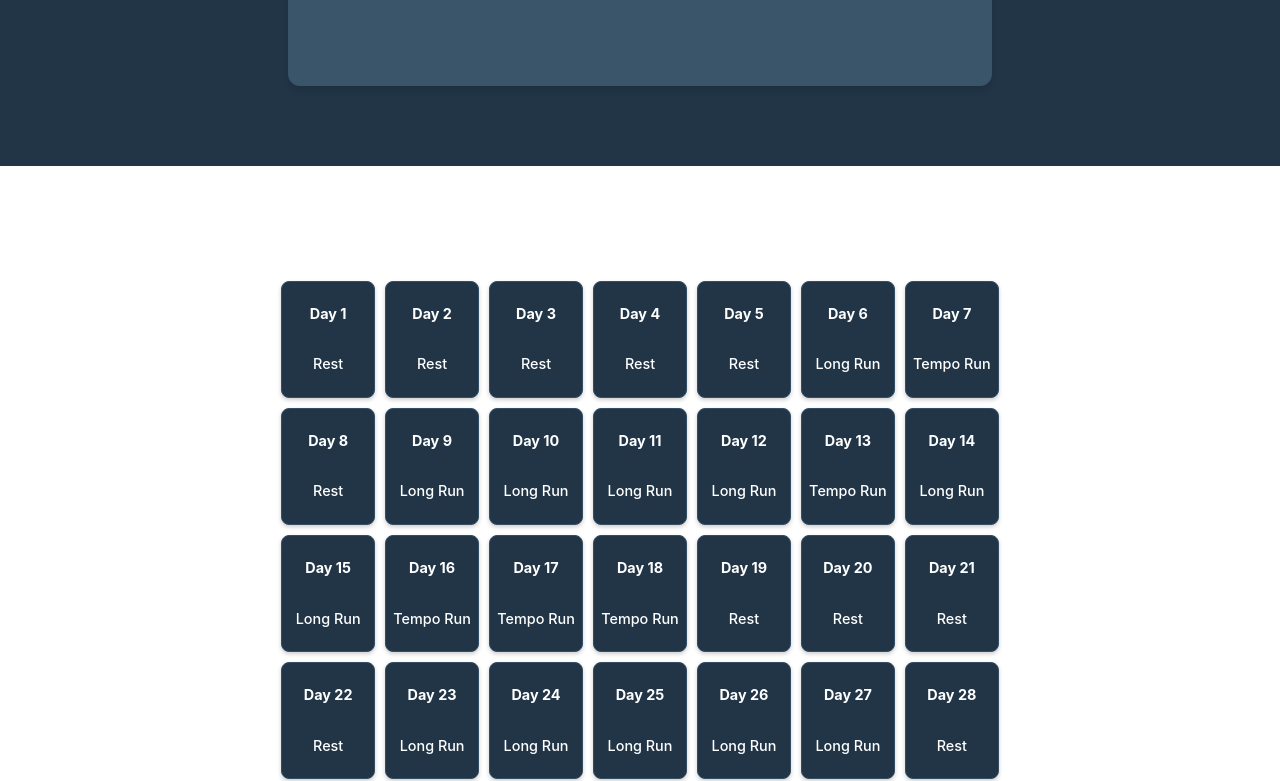
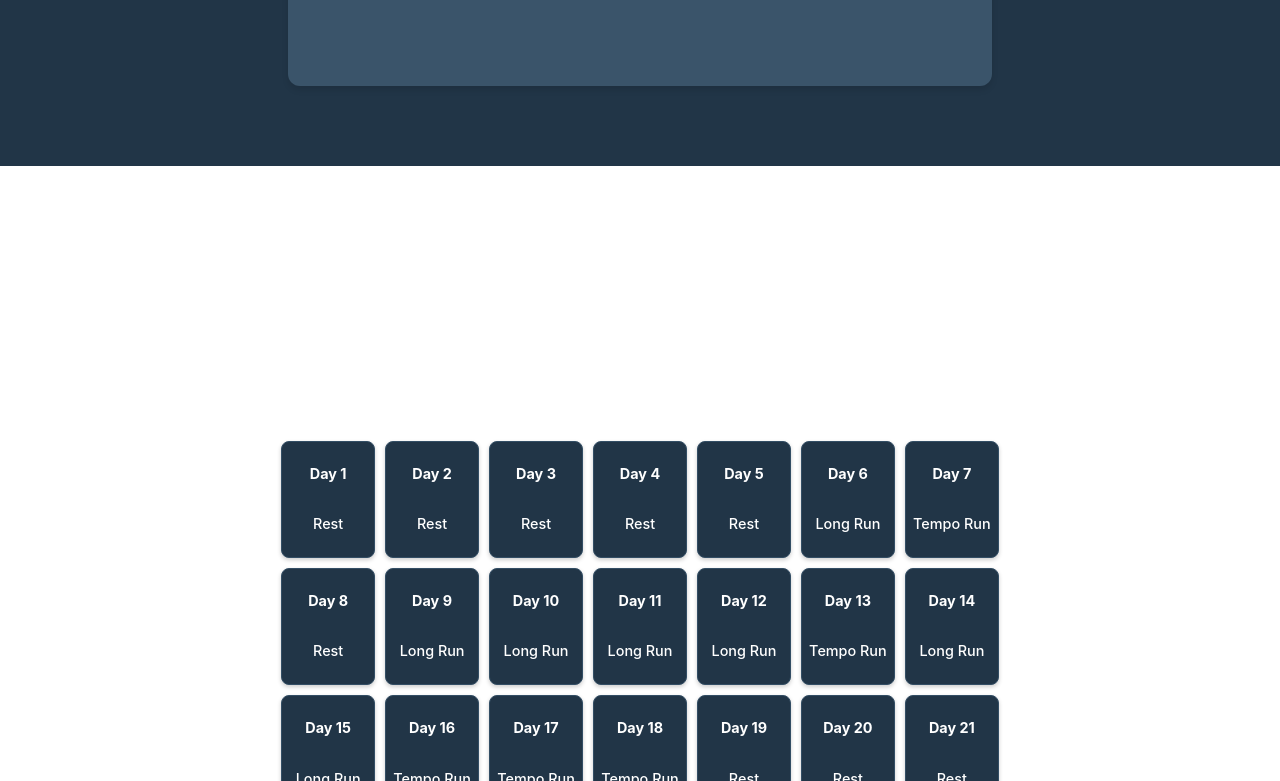
Before and after one commit to tulloch022/marathoner, a React (Vite) app: page / in a window 1280 px wide. Shown: the part 1474-2255 px from the top of the page. Built offline with nearby package versions, Linux system fonts and the light colour scheme.

Commit message:
improved positioning of everything

```diff
--- a/src/index.css
+++ b/src/index.css
@@ -302,7 +302,7 @@ h1, p {
   color: white;
   text-align: center;
   border-radius: 12px;
-  top: 200vh;
+  top: 220vh;
   justify-content: center;
   align-items: center;
   width: 100%; /* Full-width for centering */
@@ -315,7 +315,6 @@ h1, p {
   grid-template-columns: repeat(7, 1fr); /* 7 days in a week */
   gap: 10px;
   width: 100%;
-  max-width: 800px; /* Limit width for better appearance */
 }
 
 /* Individual Day Squares */
```
